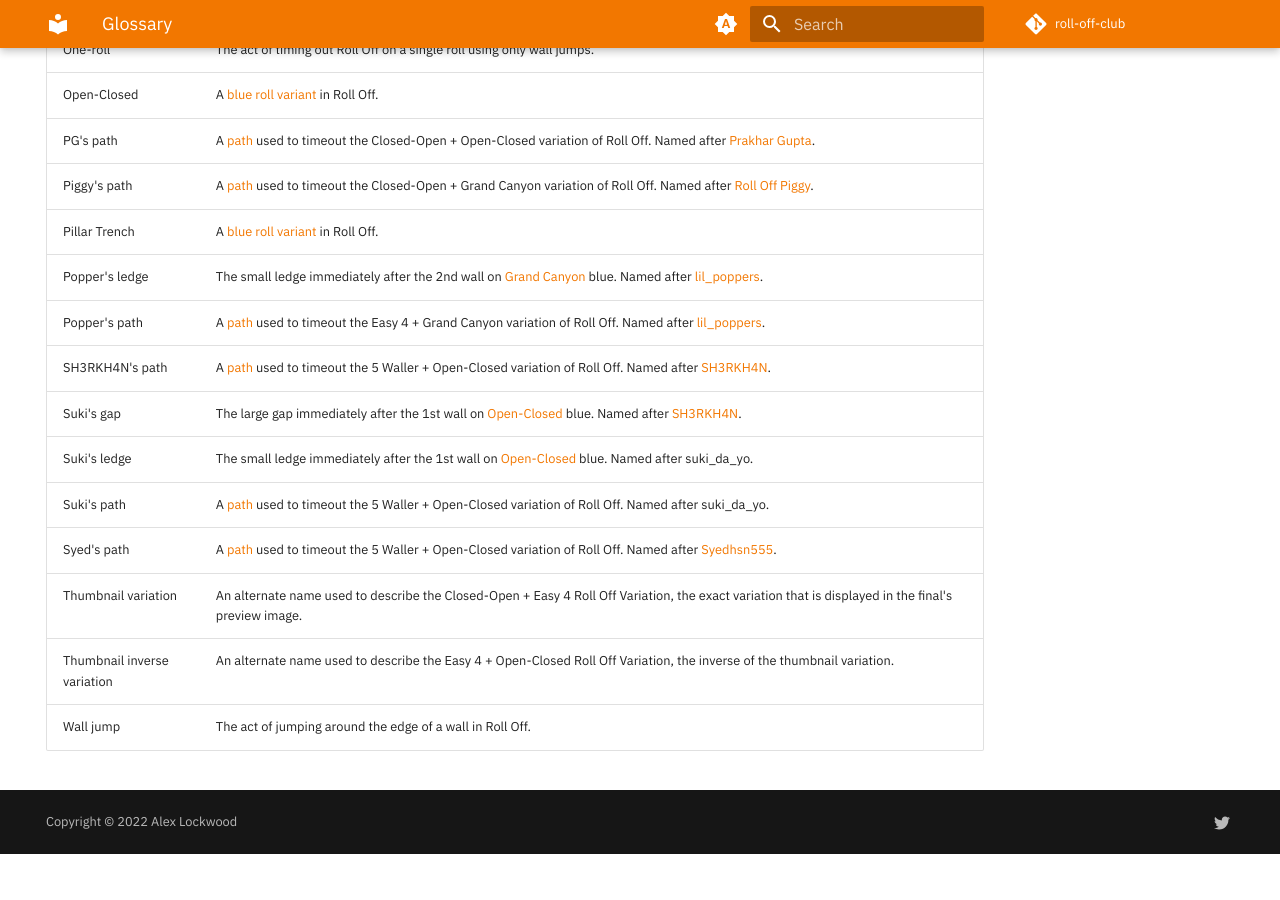
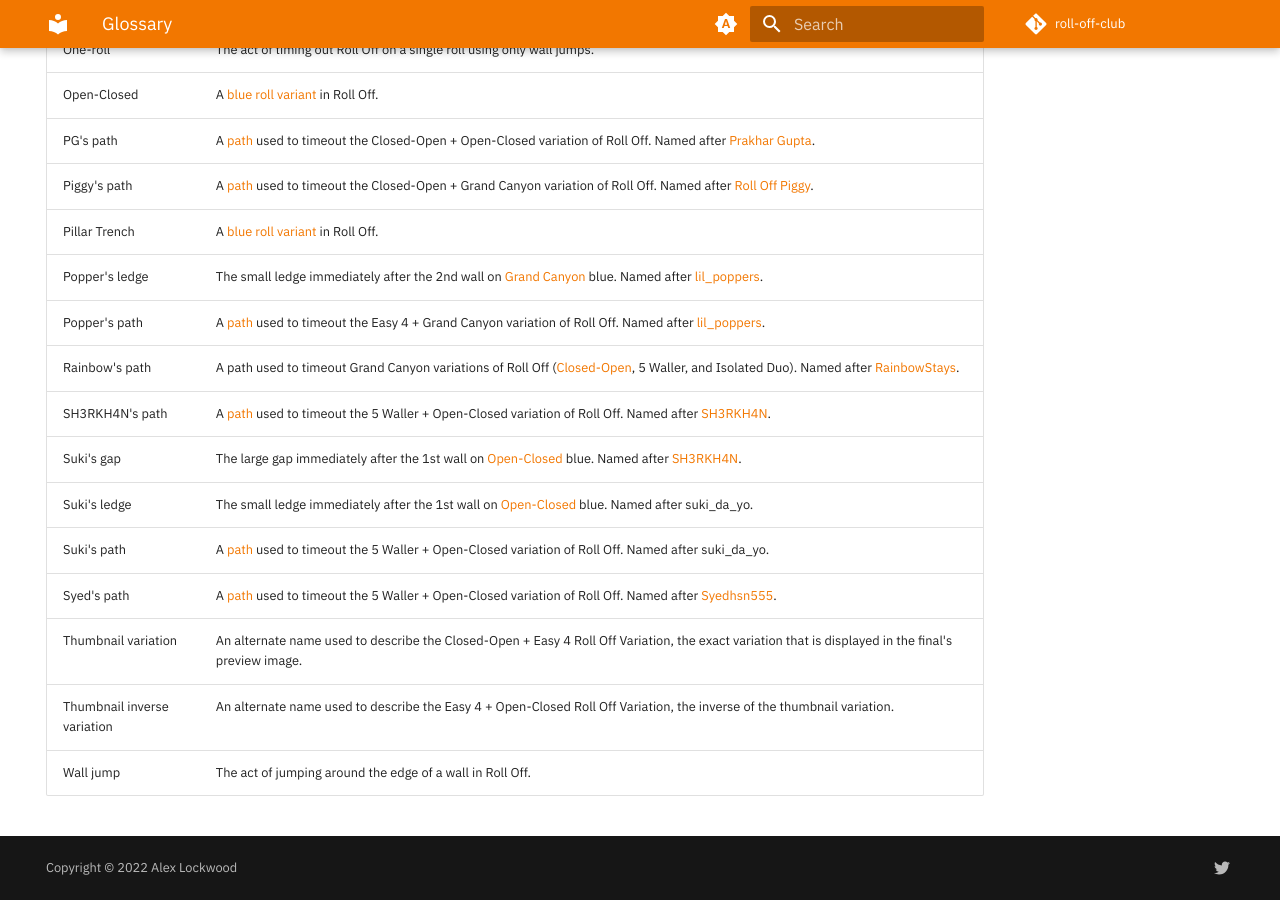
Before and after one commit to alexjlockwood/roll-off-club, an MkDocs documentation site: the page built from docs/glossary.md, in a window 1280 px wide and 900 px high, scrolled down 1176 px. Built offline with MkDocs 1.6.1 and Material for MkDocs 9.7.7, drawn with Linux system fonts in a browser that asks for light colours; comment, search, counter and statistics services are not loaded; before the commit the page ends 2030 px from its top, so only the background shows below that.

Commit message:
update glossary

```diff
--- a/docs/glossary.md
+++ b/docs/glossary.md
@@ -34,6 +34,7 @@ hide:
 | Pillar Trench               | A [blue roll variant](./rolls/pillar-trench.md) in Roll Off. |
 | Popper's ledge              | The small ledge immediately after the 2nd wall on [Grand Canyon](./rolls/grand-canyon.md) blue. Named after [lil_poppers][lil_poppers]. |
 | Popper's path               | A [path](./variations/easy-4-grand-canyon.md#poppers-path) used to timeout the Easy 4 + Grand Canyon variation of Roll Off. Named after [lil_poppers][lil_poppers]. |
+| Rainbow's path             | A path used to timeout Grand Canyon variations of Roll Off ([Closed-Open](./variations/closed-open-grand-canyon.md#rainbows-path), 5 Waller, and Isolated Duo). Named after [RainbowStays][RainbowStays]. |
 | SH3RKH4N's path             | A [path](./variations/5-waller-open-closed.md#sh3rkh4ns-path) used to timeout the 5 Waller + Open-Closed variation of Roll Off. Named after [SH3RKH4N][SH3RKH4N]. |
 | Suki's gap                  | The large gap immediately after the 1st wall on [Open-Closed](./rolls/closed-open-open-closed.md) blue. Named after [SH3RKH4N][SH3RKH4N]. |
 | Suki's ledge                | The small ledge immediately after the 1st wall on [Open-Closed](./rolls/closed-open-open-closed.md) blue. Named after suki_da_yo. |
@@ -50,5 +51,6 @@ hide:
 [lil_poppers]: <https://www.twitch.tv/williamschiv> "lil_poppers' Twitch"
 [RollOffPiggy]: <https://www.twitch.tv/roll_off_piggy> "Roll Off Piggy's Twitch"
 [PG]: <https://www.twitch.tv/prakhar10gupta> "PG's Twitch"
+[RainbowStays]: <https://space.bilibili.com/4650641> "Rainbow's BiliBili"
 [SH3RKH4N]: <https://www.twitch.tv/sh3rkh4ntv> "SH3RKH4N's Twitch"
 [Syed]: <https://www.youtube.com/channel/UCZXTEu6Qa8WDR4IeAyunaig> "Syed's YouTube"
```
